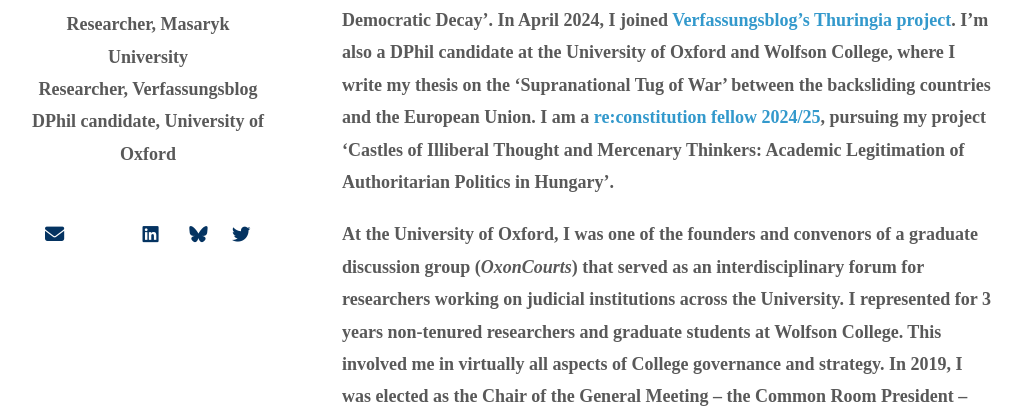
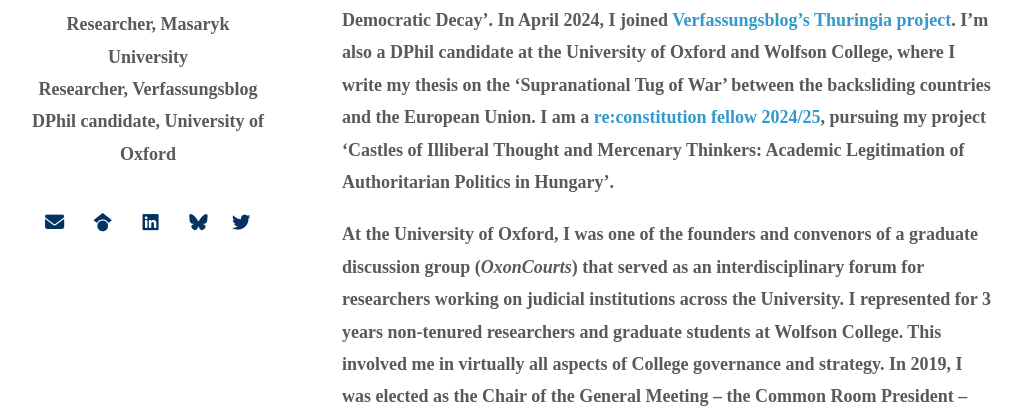
Before and after one commit to EtienneHanelt/etiennehanelt.github.io, a Jekyll site: the page built from index.md, in a window 1280 px wide. Shown: the part 278-686 px from the top of the page, without its empty margins (128-1151 px from the left). Built offline with Jekyll 4.4.1, drawn with Linux system fonts in a browser that asks for light colours; nearby versions of some CDN libraries; some web fonts are replaced; a style sheet for code colours, icons or effects is not loaded; our own code applies the rules of GitHub Pages for plain Markdown files.

Commit message:
Update homepage.html

```diff
--- a/_layouts/homepage.html
+++ b/_layouts/homepage.html
@@ -65,7 +65,7 @@
 
         {% if site.google_scholar %}
         <a style="margin: 0 5px 0 0" href="{{ site.google_scholar }}">
-          <i class="ai ai-google-scholar" style="font-size:1.2rem"></i>
+          <i class="fab fa-google-scholar"></i>
         </a>
         {% endif %}
 
```
